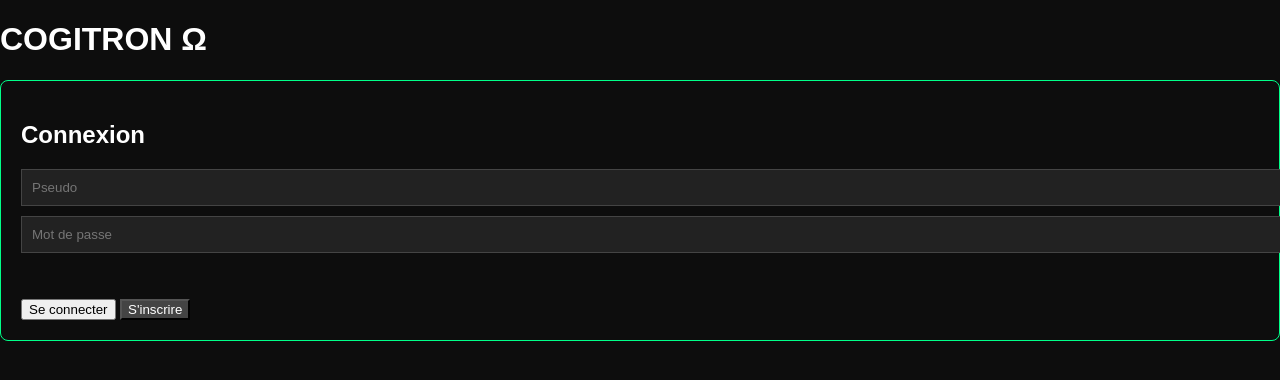
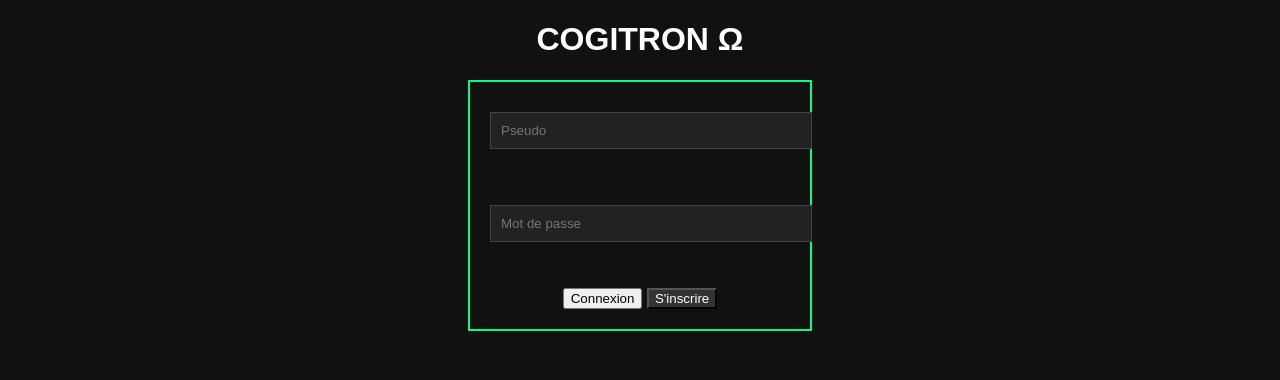
Before and after one commit to louisriallantt-a11y/cogitron, a Flask app: page / in a window 1280 px wide. Shown: the top 380 px of the page. Run offline with Flask 3, Linux system fonts and the light colour scheme.

Commit message:
Update index.html

```diff
--- a/templates/index.html
+++ b/templates/index.html
@@ -2,114 +2,84 @@
 <html lang="fr">
 <head>
     <meta charset="UTF-8">
-    <meta name="viewport" content="width=device-width, initial-scale=1.0">
     <title>Cogitron Ω</title>
     <link rel="stylesheet" href="/static/style.css">
     <style>
-        /* Petit style rapide pour voir les boutons si ton CSS n'est pas chargé */
-        .auth-box { border: 1px solid #00ff88; padding: 20px; margin-bottom: 20px; border-radius: 8px; }
         .hidden { display: none; }
-        #chat-box { height: 300px; overflow-y: auto; border: 1px solid #444; margin-bottom: 10px; padding: 10px; }
+        .auth-box { border: 2px solid #00ff88; padding: 20px; max-width: 300px; margin: auto; }
+        #chat-box { height: 400px; overflow-y: auto; border: 1px solid #333; padding: 10px; margin-bottom: 10px; }
     </style>
 </head>
-<body>
+<body style="background: #111; color: white; font-family: sans-serif; text-align: center;">
 
-    <div class="container">
     <h1>COGITRON Ω</h1>
 
     <div id="auth-section" class="auth-box">
-            <h2 id="auth-title">Connexion</h2>
-            <input type="text" id="username" placeholder="Pseudo">
-            <input type="password" id="password" placeholder="Mot de passe">
-            <br><br>
-            <button onclick="login()">Se connecter</button>
-            <button onclick="register()" style="background: #444; color: white;">S'inscrire</button>
+        <input type="text" id="username" placeholder="Pseudo"><br><br>
+        <input type="password" id="password" placeholder="Mot de passe"><br><br>
+        <button onclick="login()">Connexion</button>
+        <button onclick="register()" style="background: #333; color: white;">S'inscrire</button>
     </div>
 
-        <div id="main-content" class="hidden">
-            <p>Bienvenue, <span id="display-username" style="color: #00ff88;"></span> !</p>
+    <div id="chat-section" class="hidden">
         <div id="chat-box"></div>
-            <div style="display: flex; gap: 10px;">
-                <input type="text" id="user-input" placeholder="Dis quelque chose..." style="flex: 1;">
+        <input type="text" id="user-input" placeholder="Ton message...">
         <button onclick="sendMessage()">Envoyer</button>
-            </div>
-            <br>
-            <button onclick="logout()" style="color: red;">Déconnexion</button>
-        </div>
+        <button onclick="location.reload()" style="color: red;">Quitter</button>
     </div>
 
     <script>
-        // --- INSCRIPTION ---
         async function register() {
             const u = document.getElementById('username').value;
             const p = document.getElementById('password').value;
-            if(!u || !p) return alert("Remplis tout !");
-
             const res = await fetch('/register', {
                 method: 'POST',
                 headers: {'Content-Type': 'application/json'},
                 body: JSON.stringify({username: u, password: p})
             });
-
-            if(res.ok) {
-                alert("Compte créé avec succès ! Tu peux maintenant te connecter.");
-            } else {
-                const data = await res.json();
-                alert("Erreur : " + (data.message || "Pseudo déjà pris"));
-            }
+            if(res.ok) alert("Compte créé ! Connecte-toi.");
+            else alert("Pseudo déjà pris.");
         }
 
-        // --- CONNEXION ---
         async function login() {
             const u = document.getElementById('username').value;
             const p = document.getElementById('password').value;
-
             const res = await fetch('/login', {
                 method: 'POST',
                 headers: {'Content-Type': 'application/json'},
                 body: JSON.stringify({username: u, password: p})
             });
-
             if(res.ok) {
                 document.getElementById('auth-section').classList.add('hidden');
-                document.getElementById('main-content').classList.remove('hidden');
-                document.getElementById('display-username').innerText = u;
+                document.getElementById('chat-section').classList.remove('hidden');
             } else {
-                alert("Mauvais identifiants ou compte banni.");
+                alert("Identifiants incorrects.");
             }
         }
 
-        // --- ENVOI MESSAGE ---
         async function sendMessage() {
             const input = document.getElementById('user-input');
             const box = document.getElementById('chat-box');
-            if(!input.value) return;
+            const text = input.value;
+            if(!text) return;
 
-            const text = input.value;
             box.innerHTML += `<div><b>Toi:</b> ${text}</div>`;
             input.value = "";
 
-            try {
             const res = await fetch('/chat', {
                 method: 'POST',
                 headers: {'Content-Type': 'application/json'},
                 body: JSON.stringify({message: text})
             });
 
-                const contentType = res.headers.get("content-type");
-                if (contentType && contentType.includes("application/json")) {
+            if (res.headers.get("content-type")?.includes("application/json")) {
                 const data = await res.json();
                 box.innerHTML += `<div><b>Cogitron:</b> ${data.reponse}</div>`;
             } else {
-                    box.innerHTML += `<div style="color:orange">Session expirée. Reconnecte-toi.</div>`;
-                }
-            } catch (e) {
-                box.innerHTML += `<div style="color:red">Erreur de connexion.</div>`;
+                box.innerHTML += `<div style="color:red">Erreur session.</div>`;
             }
             box.scrollTop = box.scrollHeight;
         }
-
-        function logout() { window.location.href = "/logout"; }
     </script>
 </body>
 </html>
```
Lines whose indentation alone changed are shown as unchanged.
